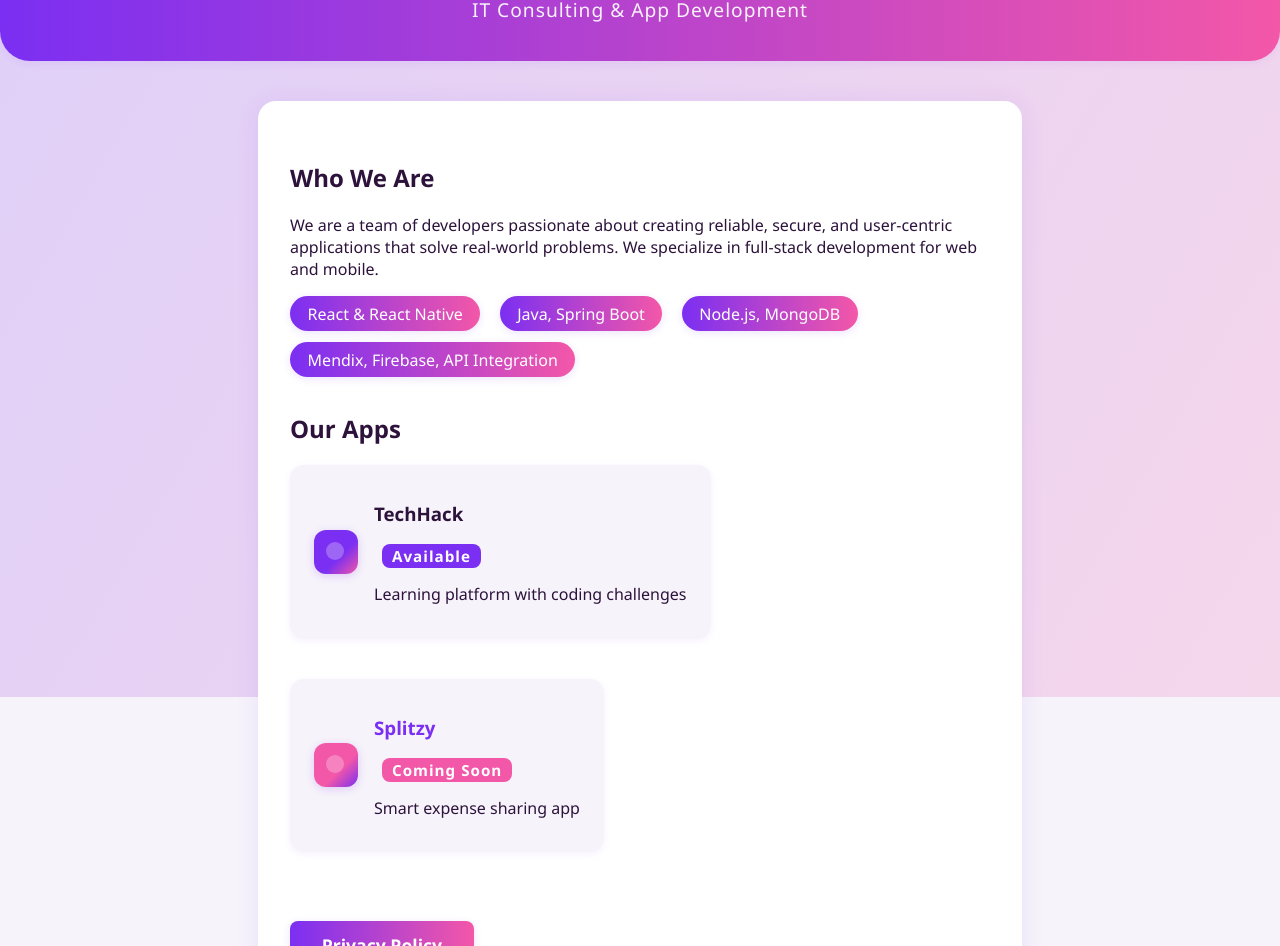
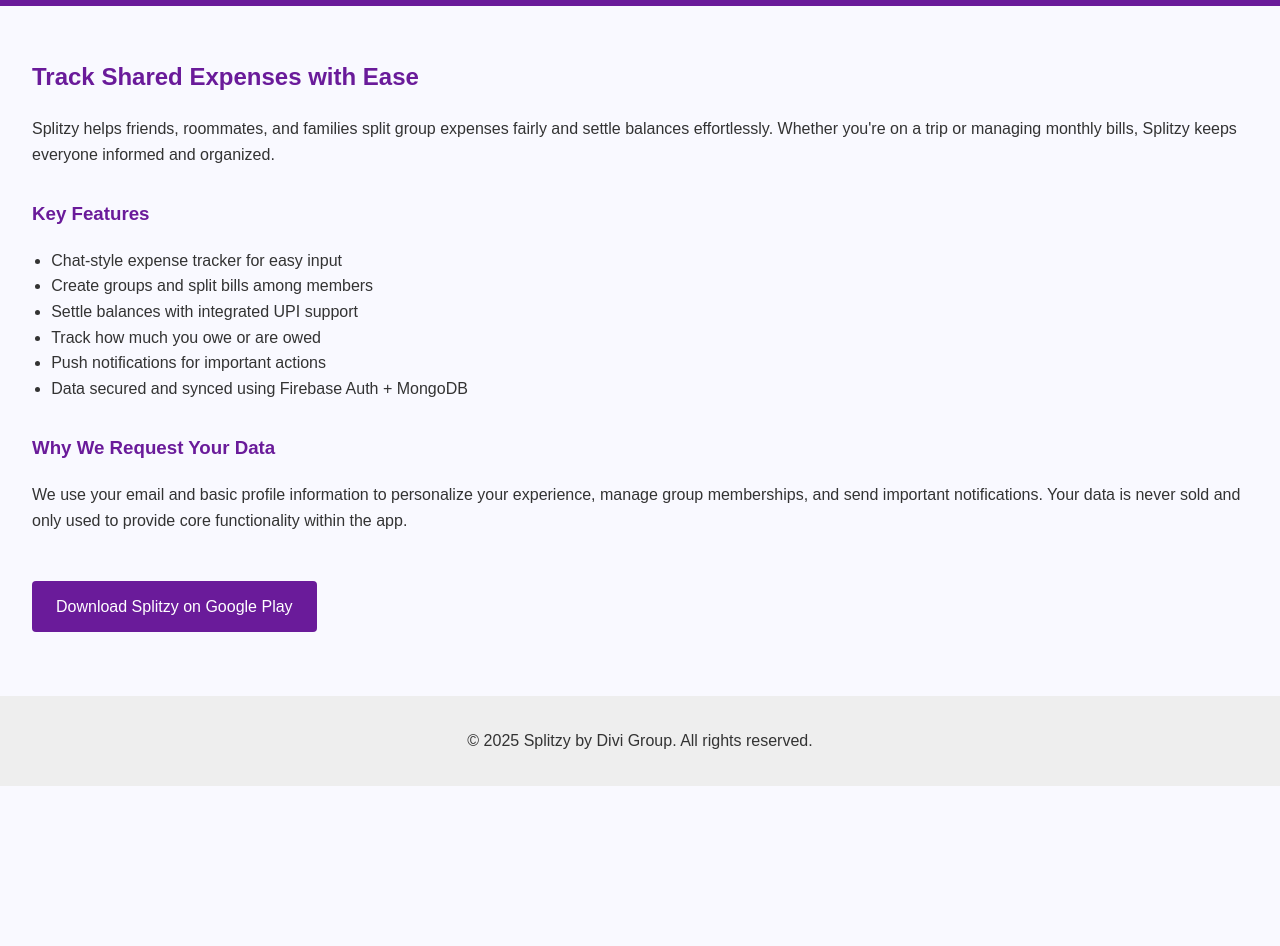
Before and after one commit to divigroup/Aboutdivigroup, a plain HTML site: page index.html in a window 1280 px wide. Shown: the part 103-1049 px from the top of the page. After the commit the page ends 889 px from the top, so only its background shows below. Drawn offline with Linux system fonts and the light colour scheme.

Commit message:
splitzy page added

```diff
--- a/index.html
+++ b/index.html
@@ -1,72 +1,52 @@
+
 <!DOCTYPE html>
 <html lang="en">
 <head>
   <meta charset="UTF-8" />
-  <meta name="viewport" content="width=device-width, initial-scale=1" />
-  <meta name="description" content="Divi Group builds smart, scalable applications like Splitzy for modern users." />
-  <title>Divi Group - App Development & Consulting</title>
+  <meta name="viewport" content="width=device-width, initial-scale=1.0" />
+  <meta name="description" content="Splitzy makes it easy to track shared expenses and settle up with friends and family." />
   <link rel="stylesheet" href="style.css" />
+  <title>Splitzy - Share Expenses with Ease</title>
 </head>
 <body>
-  <div class="animated-bg"></div>
-
   <header>
-    <h1>Divi Group</h1>
-    <p class="subtitle">IT Consulting & App Development</p>
+    <h1>Splitzy</h1>
+    <nav>
+      <a href="index.html">Home</a>
+      <a href="privacy.html">Privacy Policy</a>
+    </nav>
   </header>
 
   <main>
-    <section class="about animated-fadein">
-      <h2>Who We Are</h2>
-      <p>
-        We are a team of developers passionate about creating reliable, secure, and user-centric applications that solve real-world problems.
-        We specialize in full-stack development for web and mobile.
-      </p>
-      <ul class="skills">
-        <li>React & React Native</li>
-        <li>Java, Spring Boot</li>
-        <li>Node.js, MongoDB</li>
-        <li>Mendix, Firebase, API Integration</li>
+    <section>
+      <h2>Track Shared Expenses with Ease</h2>
+      <p>Splitzy helps friends, roommates, and families split group expenses fairly and settle balances effortlessly. Whether you're on a trip or managing monthly bills, Splitzy keeps everyone informed and organized.</p>
+    </section>
+
+    <section>
+      <h3>Key Features</h3>
+      <ul>
+        <li>Chat-style expense tracker for easy input</li>
+        <li>Create groups and split bills among members</li>
+        <li>Settle balances with integrated UPI support</li>
+        <li>Track how much you owe or are owed</li>
+        <li>Push notifications for important actions</li>
+        <li>Data secured and synced using Firebase Auth + MongoDB</li>
       </ul>
     </section>
 
-    <section class="apps animated-slidein">
-      <h2>Our Apps</h2>
-      <div class="app-list">
-        <div class="app-card">
-          <div class="app-icon hosted"></div>
-          <div>
-            <h3>TechHack</h3>
-            <span class="status hosted">Available</span>
-            <p>Learning platform with coding challenges</p>
-          </div>
-        </div>
-        <div class="app-card">
-          <div class="app-icon soon"></div>
-          <div>
-            <h3><a href="splitzy.html" class="splitzy-link">Splitzy</a></h3>
-            <span class="status soon">Coming Soon</span>
-            <p>Smart expense sharing app</p>
-          </div>
-        </div>
-      </div>
+    <section>
+      <h3>Why We Request Your Data</h3>
+      <p>We use your email and basic profile information to personalize your experience, manage group memberships, and send important notifications. Your data is never sold and only used to provide core functionality within the app.</p>
     </section>
 
-    <section class="links animated-fadein">
-      <a href="privacy.html" class="button">Privacy Policy</a>
-    </section>
-
-    <section class="contact animated-fadein">
-      <h2>Contact</h2>
-      <div class="contact-info">
-        Email: <a href="mailto:divigroup.tech@gmail.com">divigroup.tech@gmail.com</a><br />
-        Phone: <a href="tel:7023553430">7023553430</a>
-      </div>
+    <section>
+      <a class="cta" href="https://play.google.com/store/apps/details?id=com.splitzy.app">Download Splitzy on Google Play</a>
     </section>
   </main>
 
   <footer>
-    &copy; 2025 Divi Group. All rights reserved.
+    <p>&copy; 2025 Splitzy by Divi Group. All rights reserved.</p>
   </footer>
 </body>
 </html>
--- a/style.css
+++ b/style.css
@@ -1,268 +1,60 @@
+
 body {
+  font-family: sans-serif;
+  line-height: 1.6;
   margin: 0;
-  font-family: 'Segoe UI', Arial, sans-serif;
-  background: #f6f3fa;
-  color: #2d133b;
-  min-height: 100vh;
-  display: flex;
-  flex-direction: column;
-  position: relative;
-  overflow-x: hidden;
-}
-.splitzy-link {
-  color: #7b2ff2;
-  text-decoration: none;
-  font-weight: 600;
-}
-.splitzy-link:hover {
-  color: #f357a8;
-  text-decoration: underline;
-}
-
-
-.animated-bg {
-  position: fixed;
-  top: 0; left: 0; right: 0; bottom: 0;
-  z-index: 0;
-  background: linear-gradient(120deg, #7b2ff2 0%, #f357a8 100%);
-  opacity: 0.18;
-  animation: bgMove 12s linear infinite alternate;
-  pointer-events: none;
-}
-
-@keyframes bgMove {
-  0% { background-position: 0% 50%; }
-  100% { background-position: 100% 50%; }
+  padding: 0;
+  background: #f9f9ff;
+  color: #333;
 }
 
 header {
-  background: linear-gradient(90deg, #7b2ff2 0%, #f357a8 100%);
+  background: #6a1b9a;
   color: #fff;
-  padding: 2rem 1rem 1.2rem 1rem;
+  padding: 1rem;
   text-align: center;
-  box-shadow: 0 2px 8px rgba(123,47,242,0.08);
-  border-bottom-left-radius: 30px;
-  border-bottom-right-radius: 30px;
-  z-index: 1;
-  position: relative;
 }
 
 header h1 {
   margin: 0;
-  font-size: 2.7rem;
-  letter-spacing: 2px;
-  font-weight: 700;
-  text-shadow: 0 2px 8px #7b2ff255;
+  font-size: 2rem;
 }
 
-.subtitle {
-  font-size: 1.2rem;
-  margin-top: 0.5rem;
-  opacity: 0.93;
-  font-weight: 500;
-  letter-spacing: 1px;
+nav a {
+  color: #fff;
+  margin: 0 1rem;
+  text-decoration: none;
+  font-weight: bold;
 }
 
 main {
-  flex: 1;
-  max-width: 700px;
-  margin: 2.5rem auto 1.5rem auto;
-  background: #fff;
-  border-radius: 18px;
-  box-shadow: 0 2px 24px rgba(123,47,242,0.09);
-  padding: 2.5rem 2rem 2rem 2rem;
-  position: relative;
-  z-index: 1;
-  animation: mainFadeIn 1.2s cubic-bezier(.77,0,.18,1) 0.2s backwards;
-}
-
-@keyframes mainFadeIn {
-  from { opacity: 0; transform: translateY(40px);}
-  to { opacity: 1; transform: translateY(0);}
+  padding: 2rem;
 }
 
 section {
-  margin-bottom: 2.2rem;
+  margin-bottom: 2rem;
 }
 
-.about .highlight {
-  color: #7b2ff2;
-  font-weight: 600;
-  font-size: 1.08em;
+h2, h3 {
+  color: #6a1b9a;
 }
 
-.skills {
-  display: flex;
-  flex-wrap: wrap;
-  gap: 0.7em 1.2em;
-  margin: 1em 0 0.5em 0;
-  padding: 0;
-  list-style: none;
+ul {
+  padding-left: 1.2rem;
 }
 
-.skills li {
-  background: linear-gradient(90deg, #7b2ff2 0%, #f357a8 100%);
+.cta {
+  background: #6a1b9a;
   color: #fff;
-  padding: 0.4em 1.1em;
-  border-radius: 18px;
-  font-size: 1em;
-  font-weight: 500;
-  box-shadow: 0 2px 8px #7b2ff222;
-  transition: transform 0.2s;
-}
-.skills li:hover {
-  transform: scale(1.07);
-}
-
-.app-list {
-  display: flex;
-  gap: 1.5em;
-  flex-wrap: wrap;
-  justify-content: flex-start;
-}
-
-.app-card {
-  display: flex;
-  align-items: center;
-  background: #f6f3fa;
-  border-radius: 14px;
-  box-shadow: 0 2px 8px #7b2ff211;
-  padding: 1.1em 1.5em;
-  min-width: 210px;
-  margin-bottom: 1em;
-  animation: cardPop 0.8s cubic-bezier(.77,0,.18,1) backwards;
-}
-.app-card:nth-child(2) { animation-delay: 0.2s; }
-
-@keyframes cardPop {
-  from { opacity: 0; transform: scale(0.92);}
-  to { opacity: 1; transform: scale(1);}
-}
-
-.app-icon {
-  width: 44px;
-  height: 44px;
-  border-radius: 12px;
-  margin-right: 1em;
-  background: linear-gradient(135deg, #7b2ff2 60%, #f357a8 100%);
-  box-shadow: 0 2px 8px #7b2ff233;
-  position: relative;
-}
-.app-icon.soon {
-  background: linear-gradient(135deg, #f357a8 60%, #7b2ff2 100%);
-}
-.app-icon::after {
-  content: "";
-  display: block;
-  width: 18px;
-  height: 18px;
-  border-radius: 50%;
-  background: #fff4;
-  position: absolute;
-  top: 12px; left: 12px;
-}
-
-.status {
-  font-size: 0.95em;
-  padding: 2px 10px;
-  border-radius: 8px;
-  margin-left: 8px;
-  font-weight: 600;
-  letter-spacing: 1px;
-}
-
-.status.hosted {
-  background: #7b2ff2;
-  color: #fff;
-}
-
-.status.soon {
-  background: #f357a8;
-  color: #fff;
-}
-
-.button {
+  padding: 0.8rem 1.5rem;
+  text-decoration: none;
   display: inline-block;
-  background: linear-gradient(90deg, #7b2ff2 0%, #f357a8 100%);
-  color: #fff;
-  padding: 0.7em 1.8em;
-  border-radius: 8px;
-  text-decoration: none;
-  font-weight: 600;
-  margin-top: 1em;
-  font-size: 1.1em;
-  box-shadow: 0 2px 8px #7b2ff222;
-  transition: background 0.2s, transform 0.2s;
-  border: none;
-  cursor: pointer;
-}
-.button:hover {
-  background: linear-gradient(90deg, #f357a8 0%, #7b2ff2 100%);
-  transform: translateY(-2px) scale(1.04);
-}
-
-.contact-info {
-  background: #f6f3fa;
-  border-radius: 10px;
-  padding: 1em 1.5em;
-  font-size: 1.08em;
-  box-shadow: 0 2px 8px #7b2ff211;
-  display: inline-block;
-}
-
-.contact-info a {
-  color: #7b2ff2;
-  text-decoration: none;
-  font-weight: 500;
-  transition: color 0.2s;
-}
-.contact-info a:hover {
-  color: #f357a8;
+  border-radius: 4px;
+  margin-top: 1rem;
 }
 
 footer {
-  background: #2d133b;
-  color: #fff;
+  background: #eee;
   text-align: center;
-  padding: 1rem 0;
-  font-size: 1rem;
-  margin-top: auto;
-  letter-spacing: 1px;
-  border-top-left-radius: 18px;
-  border-top-right-radius: 18px;
-  z-index: 1;
-  position: relative;
-  box-shadow: 0 -2px 16px #7b2ff211;
+  padding: 1rem;
 }
-
-.animated-fadein {
-  opacity: 0;
-  animation: fadeIn 1.2s forwards;
-}
-.animated-fadein:nth-of-type(1) { animation-delay: 0.2s; }
-.animated-fadein:nth-of-type(2) { animation-delay: 0.4s; }
-.animated-fadein:nth-of-type(3) { animation-delay: 0.6s; }
-
-@keyframes fadeIn {
-  to { opacity: 1; }
-}
-
-.animated-slidein {
-  opacity: 0;
-  transform: translateX(-40px);
-  animation: slideIn 1.2s forwards 0.5s;
-}
-@keyframes slideIn {
-  to { opacity: 1; transform: translateX(0);}
-}
-
-@media (max-width: 700px) {
-  main {
-    padding: 1.2rem 0.5rem;
-    max-width: 98vw;
-  }
-  .app-list {
-    flex-direction: column;
-    gap: 0.7em;
-  }
-}
```
Also changed, not shown: privacy.html (+32 -31 lines).
